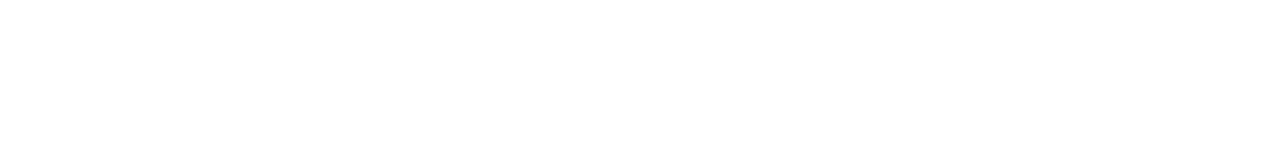
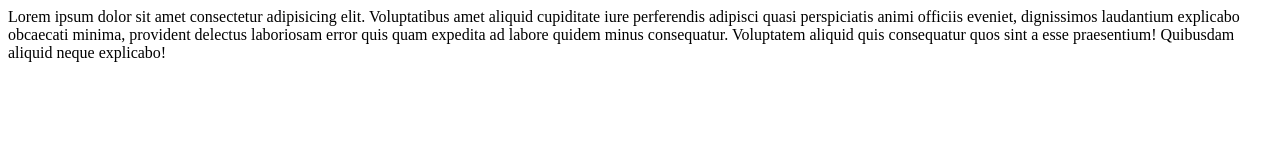
Before and after one commit to janerik321/HTML-CSS_assignment1, a plain HTML site: page index.html in a window 1280 px wide. Drawn offline with Linux system fonts and the light colour scheme.

Commit message:
second commit

```diff
--- a/index.html
+++ b/index.html
@@ -5,5 +5,12 @@
     <meta name="viewport" content="width=device-width, initial-scale=1.0" />
     <title>Document</title>
   </head>
-  <body></body>
+  <body>
+    Lorem ipsum dolor sit amet consectetur adipisicing elit. Voluptatibus amet
+    aliquid cupiditate iure perferendis adipisci quasi perspiciatis animi
+    officiis eveniet, dignissimos laudantium explicabo obcaecati minima,
+    provident delectus laboriosam error quis quam expedita ad labore quidem
+    minus consequatur. Voluptatem aliquid quis consequatur quos sint a esse
+    praesentium! Quibusdam aliquid neque explicabo!
+  </body>
 </html>
```
